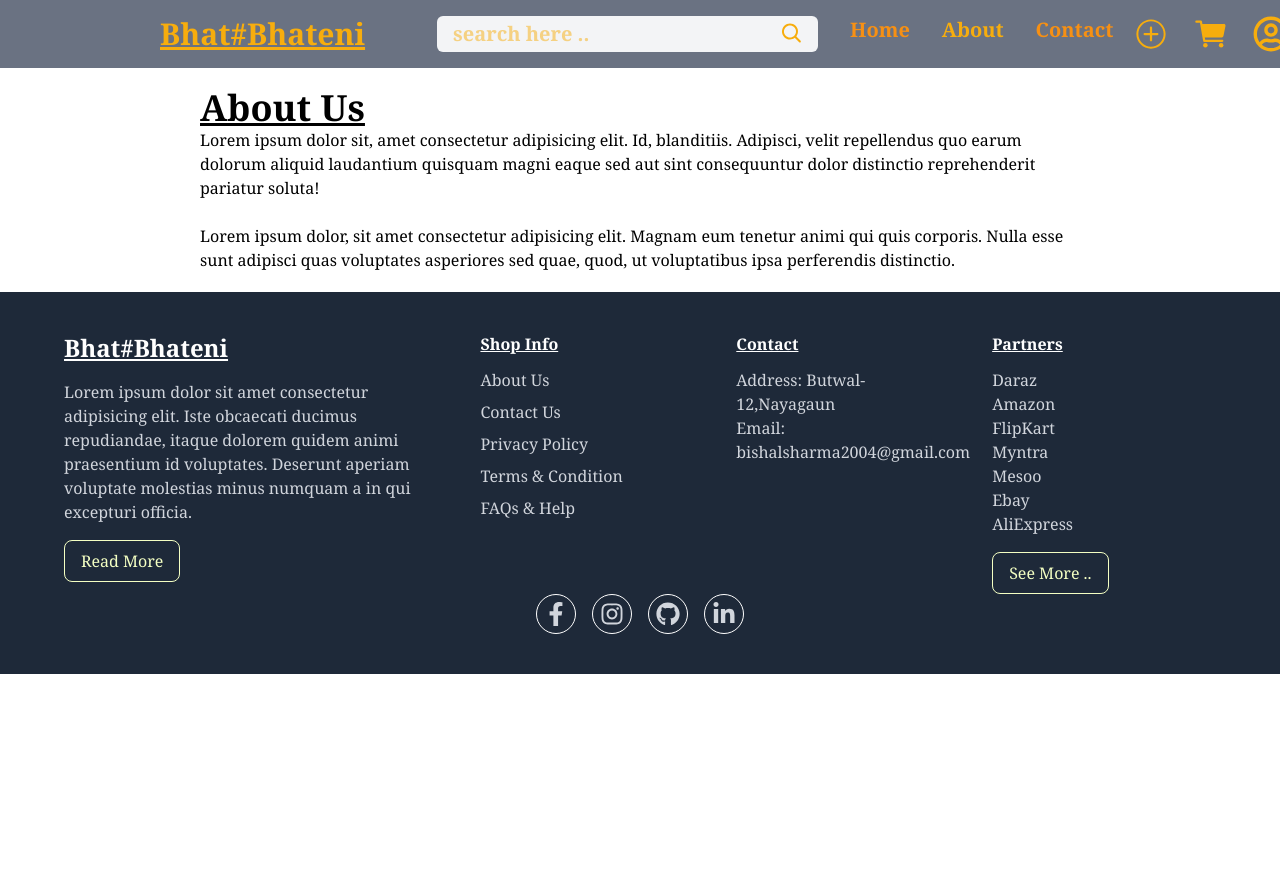
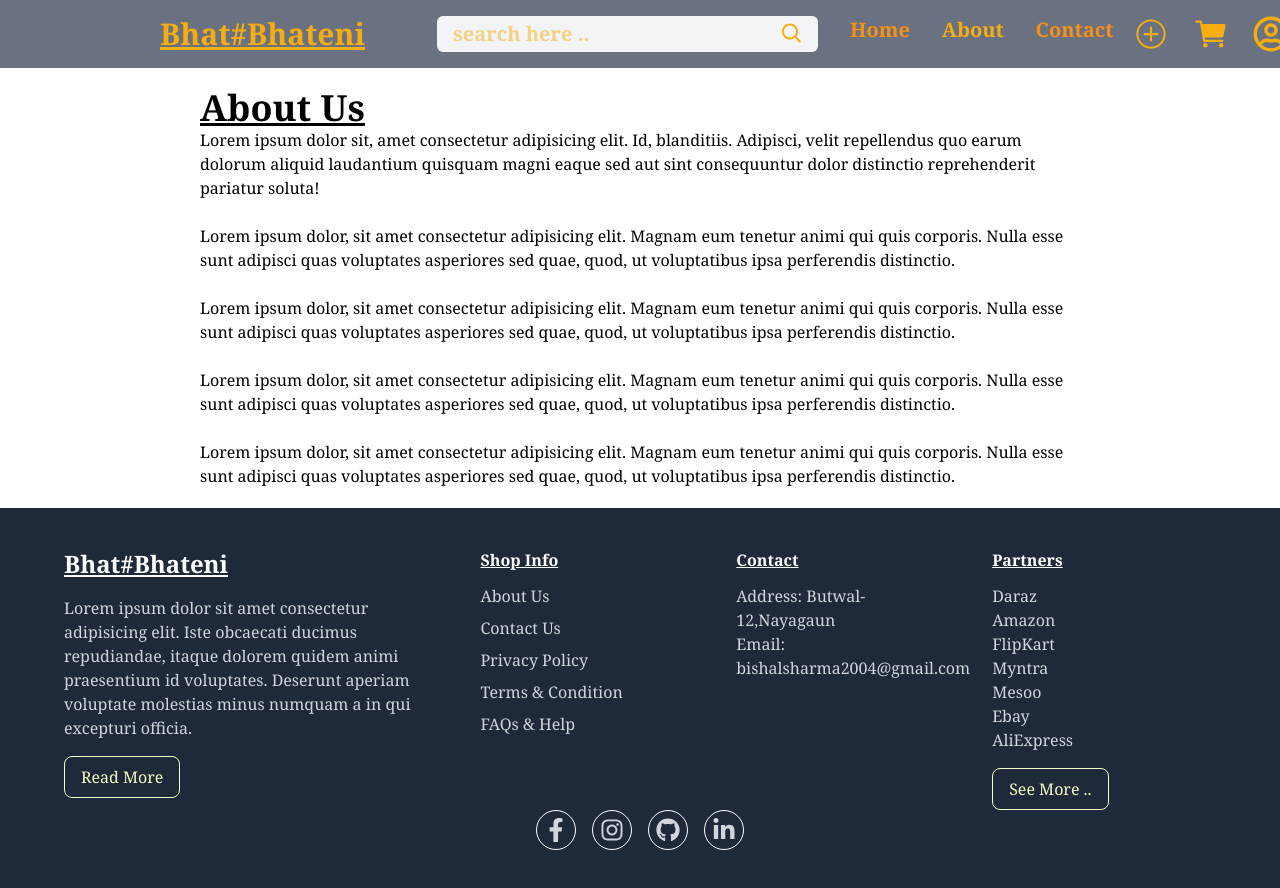
Before and after one commit to BishalParajuli4/Ecommerce_Site, a React (Vite) app in the folder Hamro_Bazar/: page /about in a window 1280 px wide. Before the commit the page ends 800 px from the top, so only its background shows below. Built offline with nearby package versions, Linux system fonts and the light colour scheme.

Commit message:
some edit on about page

```diff
--- a/Hamro_Bazar/src/pages/about.jsx
+++ b/Hamro_Bazar/src/pages/about.jsx
@@ -1,7 +1,9 @@
 const About = () => {
   return (
     <div className="flex-auto lg:mx-50 m-5 font-serif">
-      <h1 className="text-4xl font-extrabold md:underline xs:underline lg:no underline  ">About Us</h1>
+      <h1 className="text-4xl font-extrabold md:underline xs:underline lg:no underline  ">
+        About Us
+      </h1>
       <p>
         Lorem ipsum dolor sit, amet consectetur adipisicing elit. Id,
         blanditiis. Adipisci, velit repellendus quo earum dolorum aliquid
@@ -15,6 +17,27 @@ const About = () => {
         voluptates asperiores sed quae, quod, ut voluptatibus ipsa perferendis
         distinctio.
       </p>
+      <br />
+      <p>
+        Lorem ipsum dolor, sit amet consectetur adipisicing elit. Magnam eum
+        tenetur animi qui quis corporis. Nulla esse sunt adipisci quas
+        voluptates asperiores sed quae, quod, ut voluptatibus ipsa perferendis
+        distinctio.
+      </p>
+      <br />
+      <p>
+        Lorem ipsum dolor, sit amet consectetur adipisicing elit. Magnam eum
+        tenetur animi qui quis corporis. Nulla esse sunt adipisci quas
+        voluptates asperiores sed quae, quod, ut voluptatibus ipsa perferendis
+        distinctio.
+      </p>
+      <br />
+      <p>
+        Lorem ipsum dolor, sit amet consectetur adipisicing elit. Magnam eum
+        tenetur animi qui quis corporis. Nulla esse sunt adipisci quas
+        voluptates asperiores sed quae, quod, ut voluptatibus ipsa perferendis
+        distinctio.
+      </p>
     </div>
   );
 };
```
